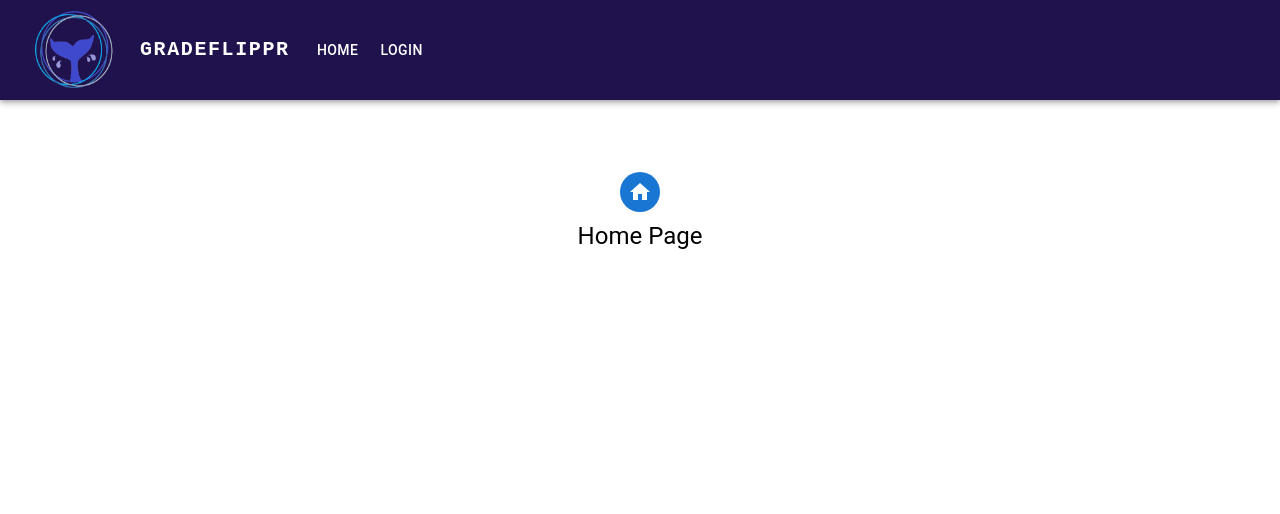
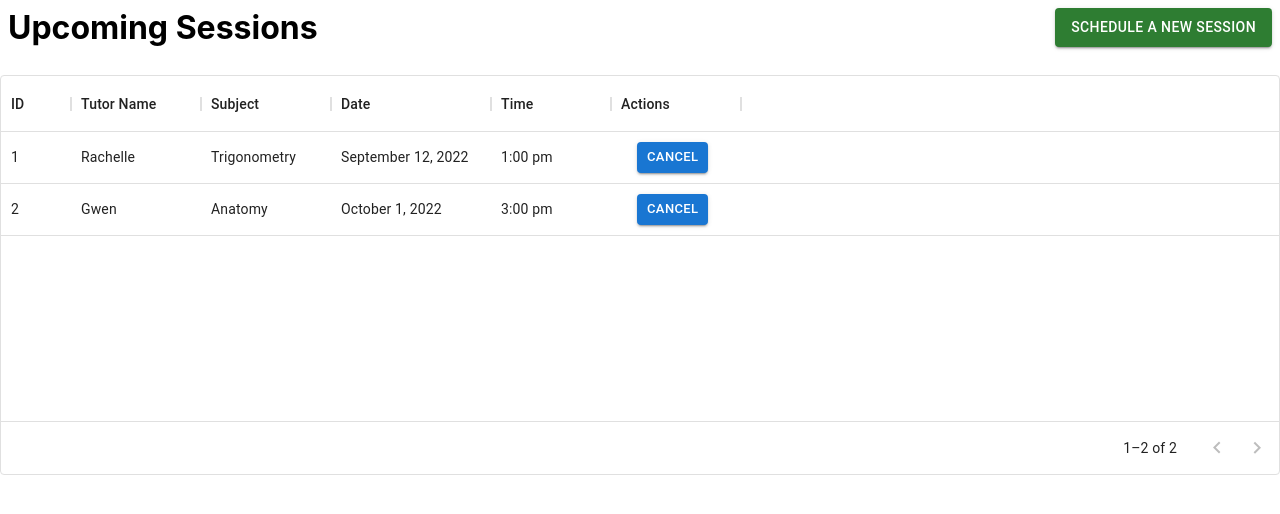
Before and after one commit to GradeFlippr/gradeflippr, a React (Create React App) app in the folder client/: page /dashboard/student in a window 1280 px wide. Before the commit this address led to /. Shown: the top 514 px of the page. Built offline with nearby package versions, Linux system fonts and the light colour scheme.

Commit message:
addCancelButton

```diff
--- a/client/src/components/sessionTableStudent.tsx
+++ b/client/src/components/sessionTableStudent.tsx
@@ -1,6 +1,41 @@
 import * as React from 'react';
 import { DataGrid, GridColDef, GridValueGetterParams } from '@mui/x-data-grid';
 import App from '../App';
+import Button from '@mui/material/Button';
+
+const cancelButton = () => {
+  return (
+    <strong>
+      <Button
+        variant="contained"
+        color="primary"
+        size="small"
+        style={{ marginLeft: 16 }}
+        // onClick={() => {
+        // }}
+      >
+        Cancel
+      </Button>
+    </strong>
+  );
+};
+
+const editButton = () => {
+  return (
+    <strong>
+      <Button
+        variant="contained"
+        color="primary"
+        size="small"
+        style={{ marginLeft: 2 }}
+        // onClick={() => {
+        // }}
+      >
+        Edit
+      </Button>
+    </strong>
+  );
+};
 
 const columns: GridColDef[] = [
   { field: 'id', headerName: 'ID', width: 70 },
@@ -16,10 +51,12 @@ const columns: GridColDef[] = [
     field: 'time',
     headerName: 'Time',
 
-    width: 90,
+    width: 120,
     //   valueGetter: (params: GridValueGetterParams) =>
     //     `${params.row.studentName || ''} ${params.row.subject || ''} ${params.row.date || ''} ${params.row.time || ''}`,
   },
+  { field: 'edit', headerName: 'Actions', width: 130, align: 'left', renderCell: cancelButton },
+  // { field: 'cancel', headerName: 'Actions', width: 130, align: 'left', renderCell: cancelButton },
 ];
 
 const rows = [
--- a/client/src/index.tsx
+++ b/client/src/index.tsx
@@ -6,13 +6,14 @@ import { StrictMode } from 'react';
 import { BrowserRouter } from 'react-router-dom';
 import { AuthProvider } from './hooks/useAuth';
 import App from './App';
+import { StudentDashboard } from './pages/StudentDashboard';
 
 const root = ReactDOM.createRoot(document.getElementById('root') as HTMLElement);
 root.render(
   <StrictMode>
     <BrowserRouter>
       <AuthProvider>
-        <App />
+        <StudentDashboard />
       </AuthProvider>
     </BrowserRouter>
   </StrictMode>
```
